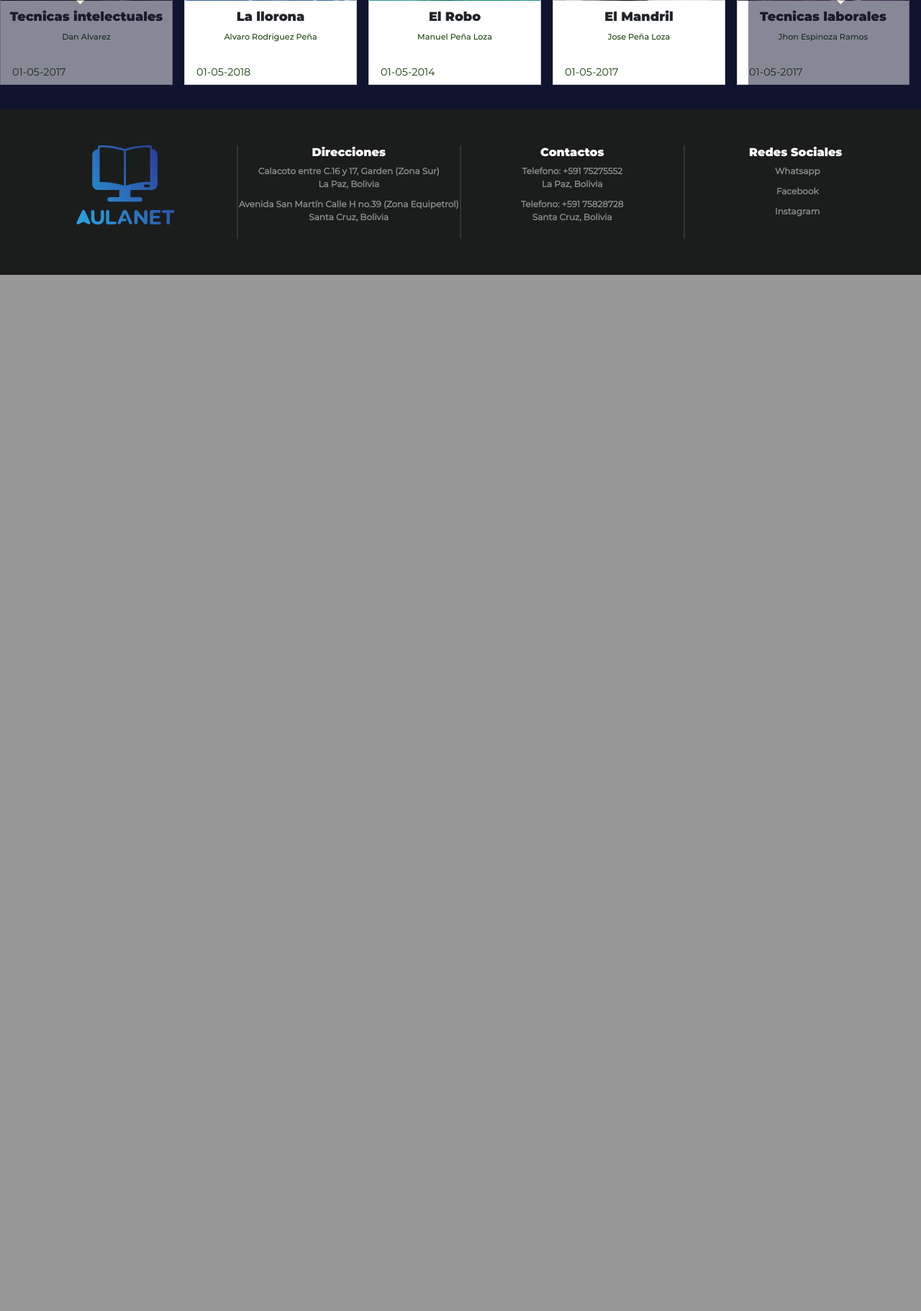
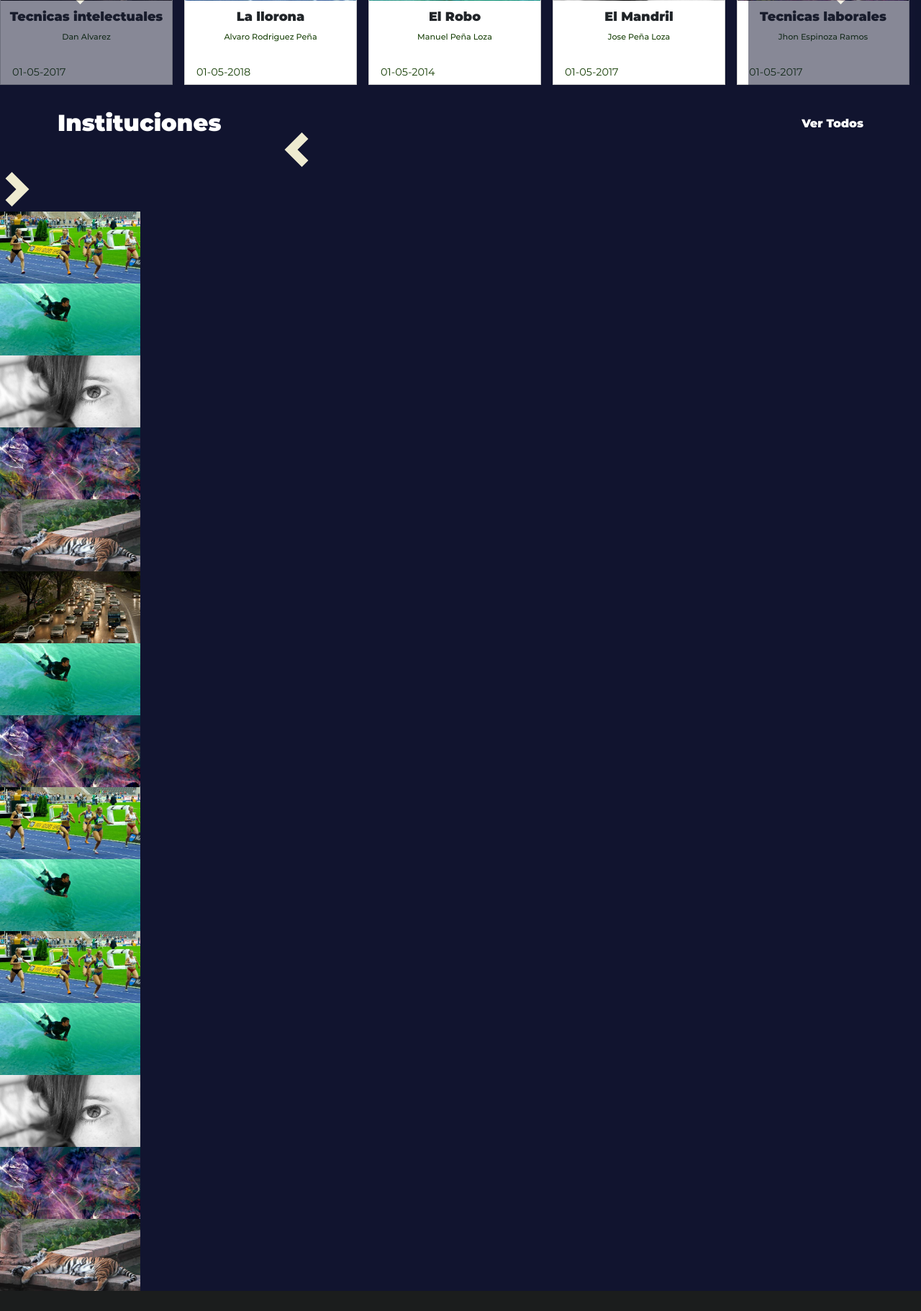
Before and after one commit to Etygit607/aulavirtual, a Django app: page / in a window 1280 px wide. Shown: the part 1048-2870 px from the top of the page at 72% size. Before the commit the page ends 1430 px from the top, so only its background shows below. Run offline with Django 3.2, Linux system fonts and the light colour scheme; some libraries are stand-ins or nearby versions.

Commit message:
added collages section

```diff
--- a/app/templates/app/home.html
+++ b/app/templates/app/home.html
@@ -63,10 +63,28 @@
 
 
 
-
-
-
-
-
+<section class="anet-history">
+  <div class="container-head">
+    <h2 class="courses-title">Instituciones</h2>
+    <a href="#" class="courses-title">Ver Todos</a>
+  </div>
+  <div id="collage-carousel">
+    <div class="arrow collage-left-arrow">
+      <span class="carousel-control-prev-icon"></span>
+    </div>
+    <div class="arrow collage-right-arrow">
+      <span class="carousel-control-next-icon"></span>
+    </div>
+    <div class="collage-carousel">
+      {% for collage in collages %}
+        <div class="history" id="history_{{ collage.id }}">
+          <a href="">
+            <img src="{% static collage.img %}" width="195" height="100" />
+          </a>
+        </div>
+      {% endfor %}
+    </div>
+</div>
+</section>
 
 {% endblock %}
```
